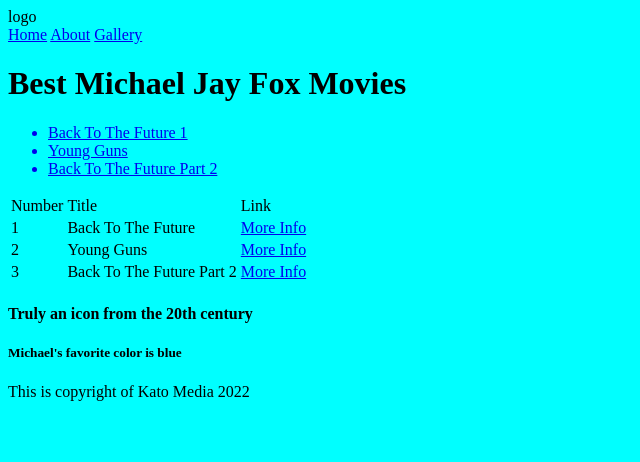
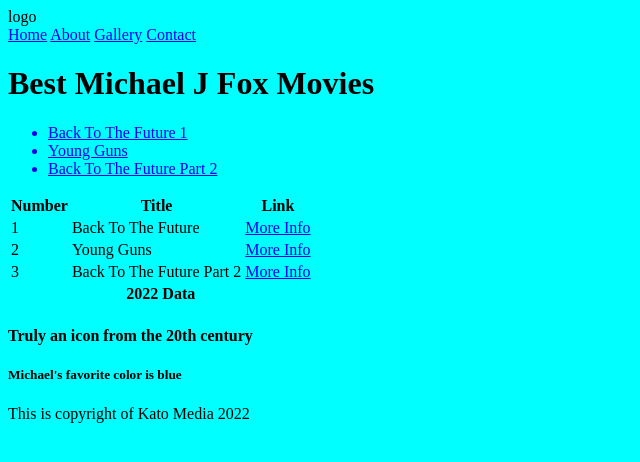
Before and after one commit to K-Jor162/FB_Clone1, a plain HTML site: page FB_Clone/index.html in a window 1280 px wide. Shown: the whole page, without its empty margins (0-640 px from the left). Drawn offline with Linux system fonts and the light colour scheme.

Commit message:
HTML of site

```diff
--- a/FB_Clone/index.html
+++ b/FB_Clone/index.html
@@ -18,11 +18,12 @@
       <a href="index.html">Home</a>
       <a href="About.html">About</a>
       <a href="Gallery.html">Gallery</a>
+      <a href="Contact.html">Contact</a>
     </nav>
   </header>
   <main>
 
-    <h1>Best Michael Jay Fox Movies</h1>
+    <h1>Best Michael J Fox Movies</h1>
     <a href="Gallery.html" target="_blank" rel="nofollow">
       <ul>
         <li>Back To The Future 1</li>
@@ -33,9 +34,9 @@
     <table>
       <thead>
         <tr>
-          <td>Number</td>
-          <td>Title</td>
-          <td>Link</td>
+          <th>Number</th>
+          <th>Title</th>
+          <th>Link</th>
         </tr>
       </thead>
       <tbody>
@@ -59,6 +60,11 @@
           <td><a href="https://www.imdb.com/title/tt0096874/">More Info</a></td>
         </tr>
       </tbody>
+      <tfoot>
+        <tr>
+          <th colspan="3">2022 Data</th>
+        </tr>
+      </tfoot>
 
 
     </table>
```
Also changed, not shown: FB_Clone/About.html (+1 -0 lines), FB_Clone/Gallery.html (+1 -0 lines).
